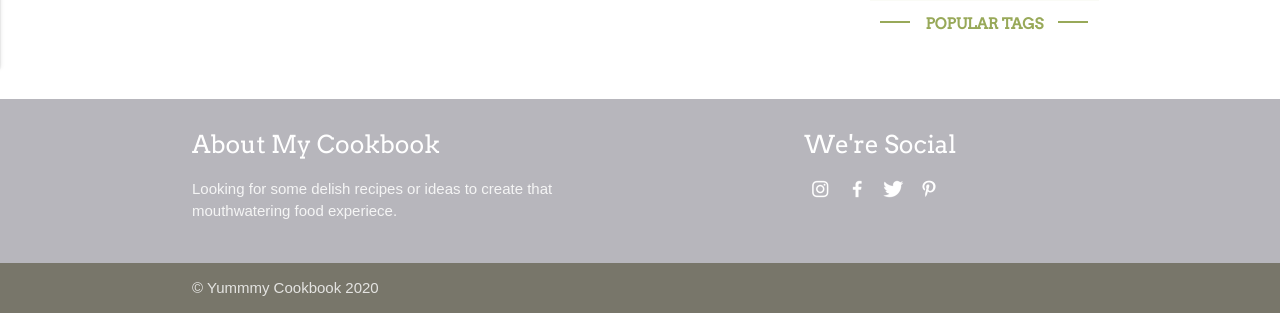
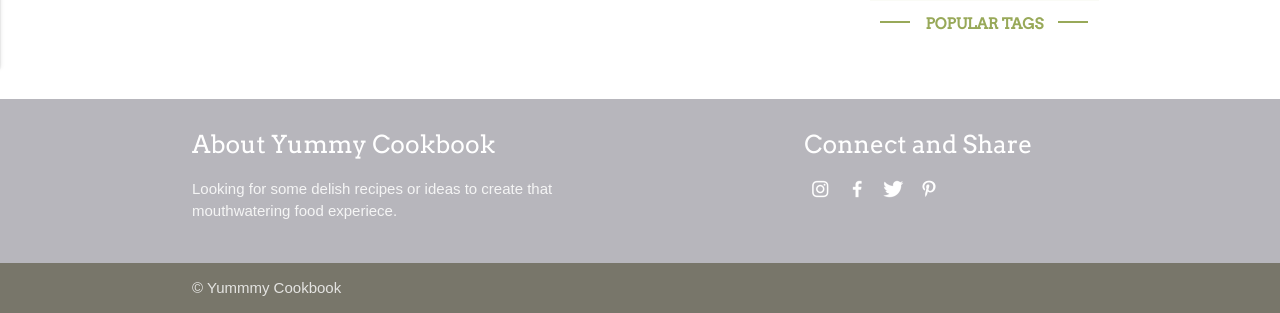
Before and after one commit to BarryDalton/MS3, a Python web app: template templates/all_recipe.html in a window 1280 px wide. Shown: the part 793-1106 px from the top of the page. Run offline with Jinja, Linux system fonts and the light colour scheme; the template is opened without the code that fills it, so the values that code supplies are empty; some libraries are stand-ins or nearby versions; some web fonts are replaced.

Commit message:
update html elements

```diff
--- a/templates/base.html
+++ b/templates/base.html
@@ -34,7 +34,7 @@
         <!--Navigation for Desktop and Mobile-->
         <nav>
           <div class="nav-wrapper">
-            <a href="{{url_for('index')}}" class="brand-logo center"><img src="/static/images/my-cookbook.png" alt="My Cookboo Logo"></a>
+            <a href="{{url_for('index')}}" class="brand-logo center"><img src="/static/images/yummy-logo.png" alt="Yummy Cookbook Logo"></a>
             <a href="#" data-activates="mobile-demo" class="button-collapse"><i class="material-icons">menu</i></a>
             <ul class="right hide-on-med-and-down">
               <li><a href="{{url_for('index')}}">Home</a></li>
@@ -128,11 +128,11 @@
           <div class="container">
             <div class="row">
               <div class="col l6 s12">
-                <h5 class="white-text">About My Cookbook</h5>
+                <h5 class="white-text">About Yummy Cookbook</h5>
                 <p class="grey-text text-lighten-4">Looking for some delish recipes or ideas to create that mouthwatering food experiece.</p>
               </div>
               <div class="col l4 offset-l2 s12">
-                <h5 class="white-text">We're Social</h5>
+                <h5 class="white-text">Connect and Share</h5>
                 <a href="https://www.instagram.com/" target="_blank"><img src="/static/images/instagram-icon.png" alt="Instagram"></a>
                 <a href="https://www.facebook.com/" target="_blank"><img src="/static/images/facebook-icon.png" alt="Facebook"></a>
                 <a href="https://www.twitter.com/" target="_blank"><img src="/static/images/twitter-icon.png" alt="Twitter"></a>
@@ -142,7 +142,7 @@
           </div>
           <div class="footer-copyright">
             <div class="container">
-            © Yummmy Cookbook 2020
+            © Yummmy Cookbook
             </div>
           </div>
         </footer>
```
